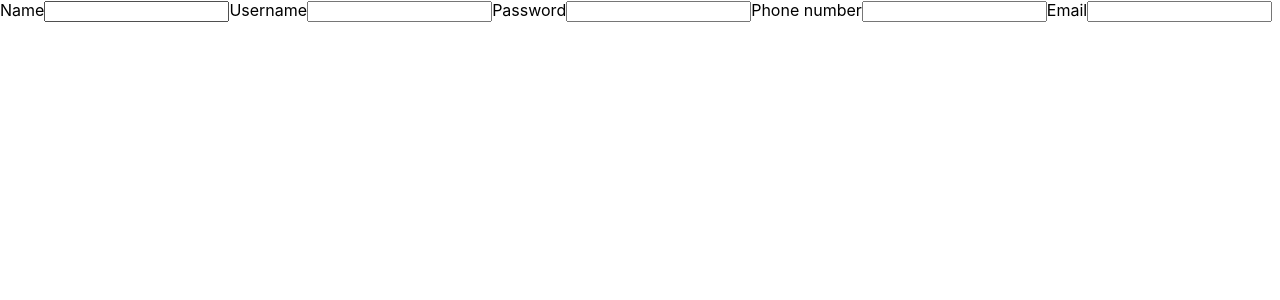
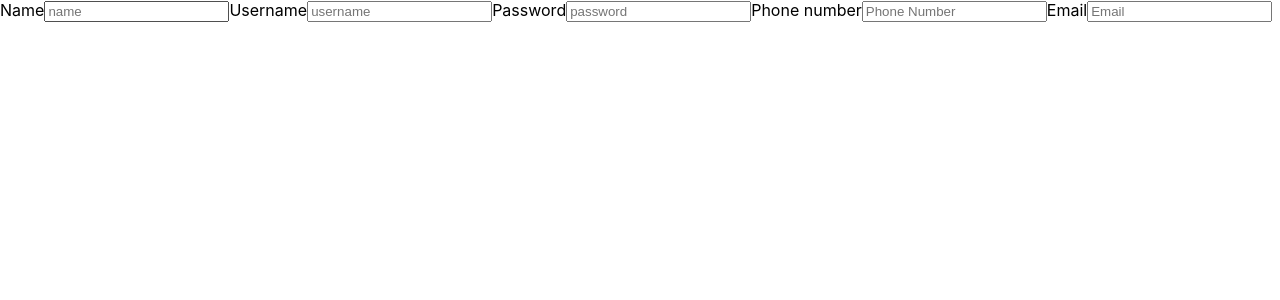
Before and after one commit to alisapromthep/alisa-promthep-reaction-client, a React (Create React App) app: page /register in a window 1280 px wide. Shown: the top 300 px of the page. Built offline with nearby package versions, Linux system fonts and the light colour scheme.

Commit message:
add in form attribution

```diff
--- a/src/components/LoginForm/LoginForm.js
+++ b/src/components/LoginForm/LoginForm.js
@@ -6,11 +6,17 @@ function LoginForm(props) {
             <form>
                 <label name='username'>
                     Username
-                    <input type='text' name='username' />
+                    <input
+                    type='text'
+                    name='username'
+                    placeholder='username' />
                 </label>
                 <label name='password'>
                     Password
-                    <input type='password' name='password' />
+                    <input
+                    type='password'
+                    name='password'
+                    placeholder='password' />
                 </label>
             </form>
         </div>
--- a/src/components/RegisterForm/RegisterForm.js
+++ b/src/components/RegisterForm/RegisterForm.js
@@ -4,27 +4,46 @@ function SignupForm(props) {
     return (
         <div>
             <form>
-                <label>
+                <label
+                name='name'>
                     Name
-                    <input />
+                    <input
+                    name='name'
+                    type='text'
+                    placeholder='name' />
                 </label>
-                <label>
+                <label
+                name='username'>
                     Username
-                    <input />
+                    <input
+                    name='username'
+                    type='text'
+                    placeholder='username' />
                 </label>
-                <label>
+                <label
+                name='password'>
                     Password
-                    <input />
+                    <input
+                    name='=password'
+                    type='password'
+                    placeholder='password' />
                 </label>
-                <label>
+                <label
+                name='phone'>
                     Phone number
-                    <input />
+                    <input
+                    name='phone'
+                    type='text'
+                    placeholder='Phone Number' />
                 </label>
-                <label>
+                <label
+                name='email'>
                     Email
-                    <input />
+                    <input
+                    name='email'
+                    type='email'
+                    placeholder='Email' />
                 </label>
-
             </form>
         </div>
     );
--- a/src/index.js
+++ b/src/index.js
@@ -6,7 +6,7 @@ import App from './App';
 
 const root = ReactDOM.createRoot(document.getElementById('root'));
 root.render(
-  <React.StrictMode>
-    <App />
-  </React.StrictMode>
+
+  <App />
+
 );
```
Also changed, not shown: src/components/NewEntryForm/NewEntryForm.js (+6 -2 lines).
